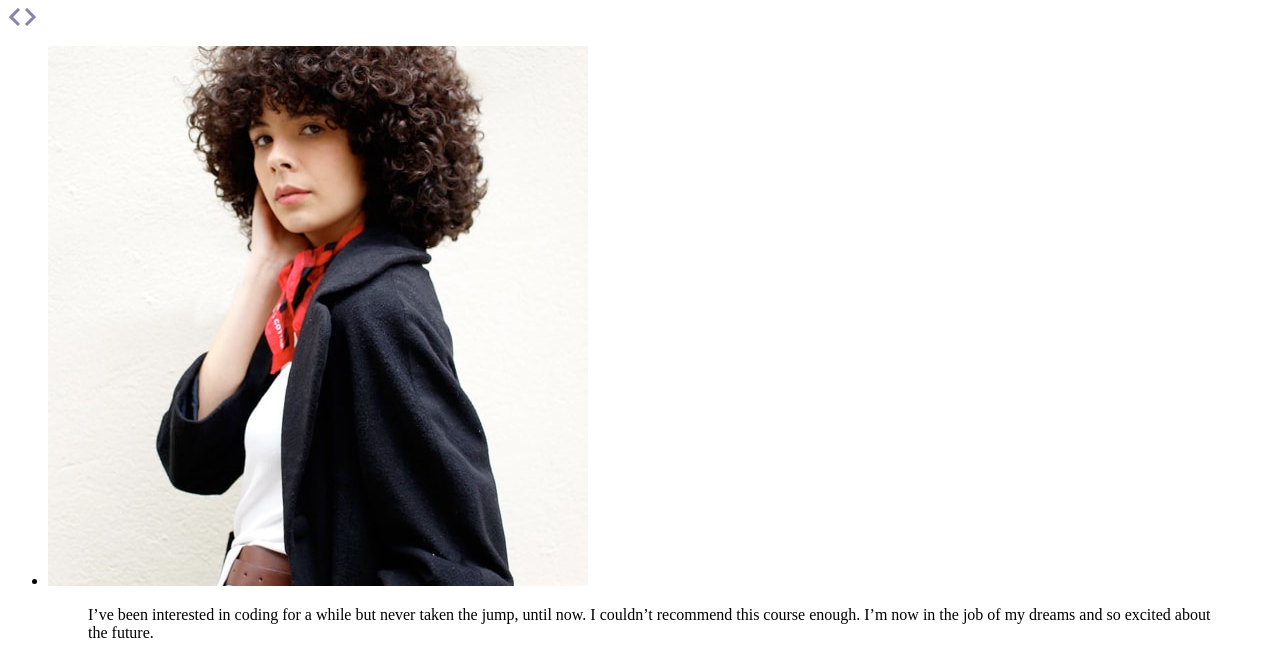
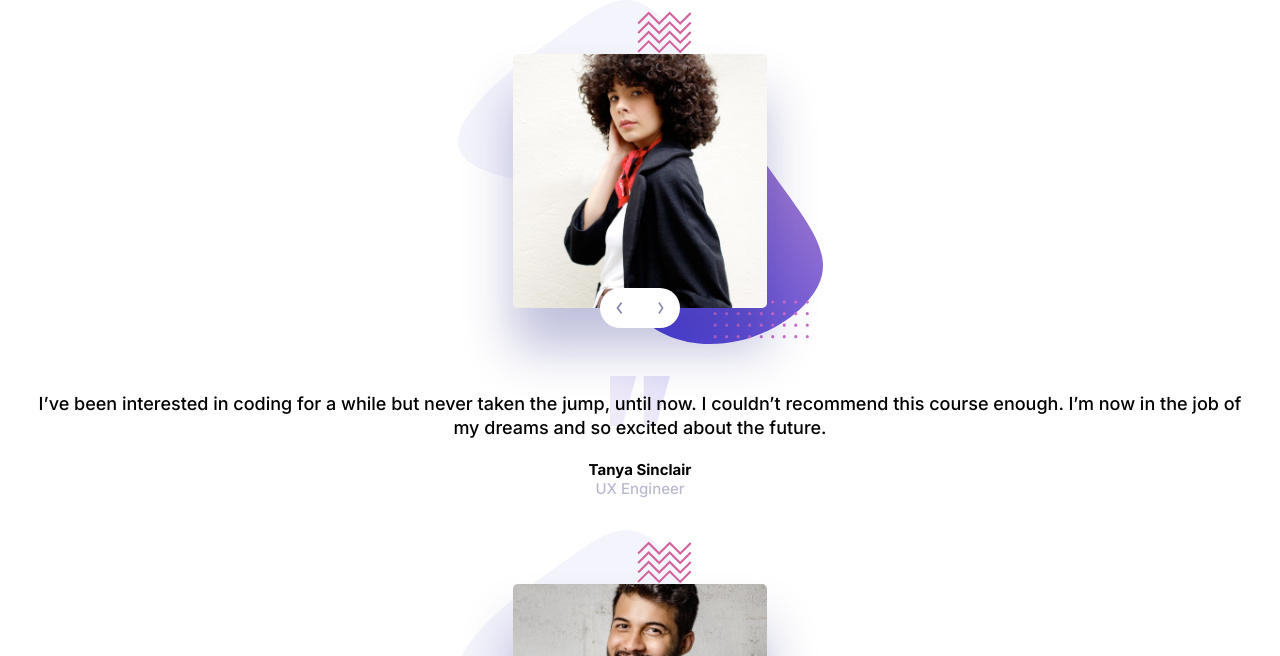
Before and after one commit to Road-to-Frontend-Mentor-master/coding-bootcamp-testimonials-slider, a plain HTML site: page index.html in a window 1280 px wide. Shown: the top 656 px of the page. Drawn offline with Linux system fonts and the light colour scheme.

Commit message:
Se modifica el marcado HTML y se hacen los estilos de la vista móvil

```diff
--- a/index.html
+++ b/index.html
@@ -20,13 +20,15 @@
         <li>
           <article class="slider-item">
             <header class="slider-item-header">
-              <img src="images/image-tanya.jpg" alt="Tanya picture" class="image">
+              <img src="images/image-tanya.jpg" alt="Tanya picture" class="slider-item-header-image">
             </header>
+            <div class="slider-item-content">
               <blockquote class="slider-item-text">
                 I’ve been interested in coding for a while but never taken the jump, until now.
                 I couldn’t recommend this course enough. I’m now in the job of my dreams and so
                 excited about the future.
               </blockquote>
+            </div>
             <footer class="slider-item-footer">
               <h2 class="slider-item-title">Tanya Sinclair</h2>
               <p class="slider-item-subtitle">UX Engineer</p>
@@ -36,13 +38,15 @@
         <li>
           <article class="slider-item">
             <header class="slider-item-header">
-              <img src="images/image-john.jpg" alt="John picture" class="image">
+              <img src="images/image-john.jpg" alt="John picture" class="slider-item-header-image">
             </header>
+            <div class="slider-item-content">
               <blockquote class="slider-item-text">
                 If you want to lay the best foundation possible I’d recommend taking this course.
                 The depth the instructors go into is incredible. I now feel so confident about
                 starting up as a professional developer.
               </blockquote>
+            </div>
             <footer class="slider-item-footer">
               <h2 class="slider-item-title">John Tarkpor</h2>
               <p class="slider-item-subtitle">Junior Front-end Developer</p>
--- a/stylesheets/styles.css
+++ b/stylesheets/styles.css
@@ -0,0 +1,112 @@
+:root {
+  --dark-blue: hsl(240, 38%, 20%);
+  --grayish-blue: hsl(240, 18%, 77%);
+
+  --font-family: 'Inter', sans-serif;
+
+  --box-shadow-purple: rgba(36, 36, 133, .29);
+  --slider-controls-height: 40px;
+  --slider-item-header-image-width: 254px;
+  --slider-item-header-padding-top: 54px;
+}
+
+* {
+  box-sizing: border-box;
+  font-family: var(--font-family);
+  margin: 0;
+  padding: 0;
+}
+
+img {
+  max-width: 100%;
+}
+
+body {}
+
+ul {
+  list-style-type: none;
+  padding: 0;
+}
+
+blockquote {
+  margin-left: 0;
+}
+
+.main-container {
+  background-image: url(../images/pattern-curve.svg);
+  background-position: bottom;
+  background-repeat: no-repeat;
+}
+
+.slider-container {
+  position: relative;
+}
+
+.slider-controls {
+  align-items: center;
+  background-color: white;
+  border-radius: calc(var(--slider-controls-height) / 2);
+  display: flex;
+  height: var(--slider-controls-height);
+  justify-content: space-between;
+  left: 50%;
+  position: absolute;
+  padding: 0 1rem;
+  top: calc(var(--slider-item-header-image-width) + var(--slider-item-header-padding-top) - var(--slider-controls-height) / 2);
+  transform: translateX(-50%);
+  width: 80px;
+}
+
+.slider-controls-arrow {
+  height: 12px;
+  width: 6px;
+}
+
+.slider-list {}
+
+.slider-item {
+  padding: 0 2rem 2rem;
+  text-align: center;
+}
+
+.slider-item-header {
+  background-image: url(../images/pattern-bg.svg);
+  background-position: center center;
+  background-repeat: no-repeat;
+  background-size: contain;
+  margin-bottom: 2rem;
+  padding: 54px 0 2rem;
+}
+
+.slider-item-header-image {
+  border-radius: 5px;
+  box-shadow: 0 40px 50px var(--box-shadow-purple);
+  width: var(--slider-item-header-image-width);
+}
+
+.slider-item-content {
+  background-image: url(../images/pattern-quotes.svg);
+  background-position: top center;
+  background-repeat: no-repeat;
+  background-size: 60px;
+  padding-top: 1rem;
+}
+
+.slider-item-text {
+  font-size: 18px;
+  line-height: 24px;
+  margin-bottom: 1.25rem;
+}
+
+.slider-item-footer {}
+
+.slider-item-title,
+.slider-item-subtitle {
+  font-size: 15px;
+}
+
+.slider-item-title {}
+
+.slider-item-subtitle {
+  color: var(--grayish-blue);
+}
```
Lines whose indentation alone changed are shown as unchanged.
